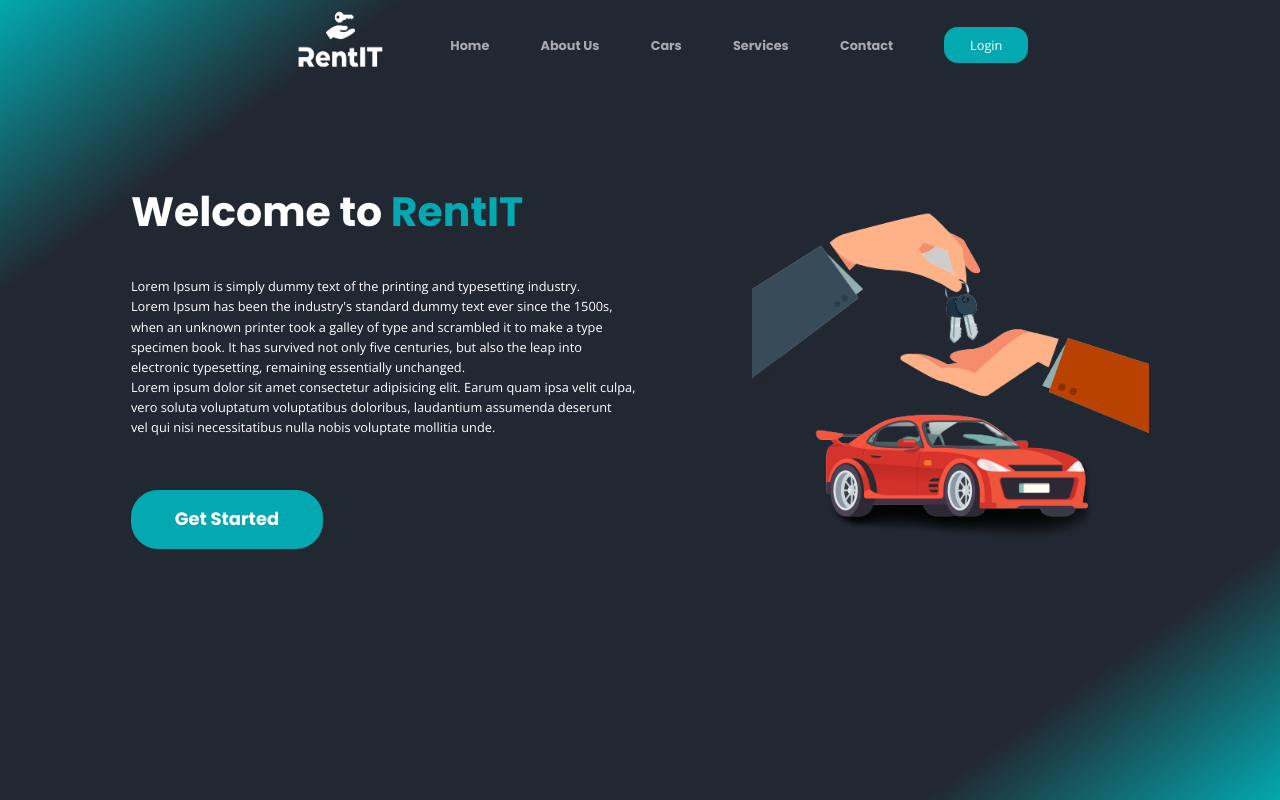
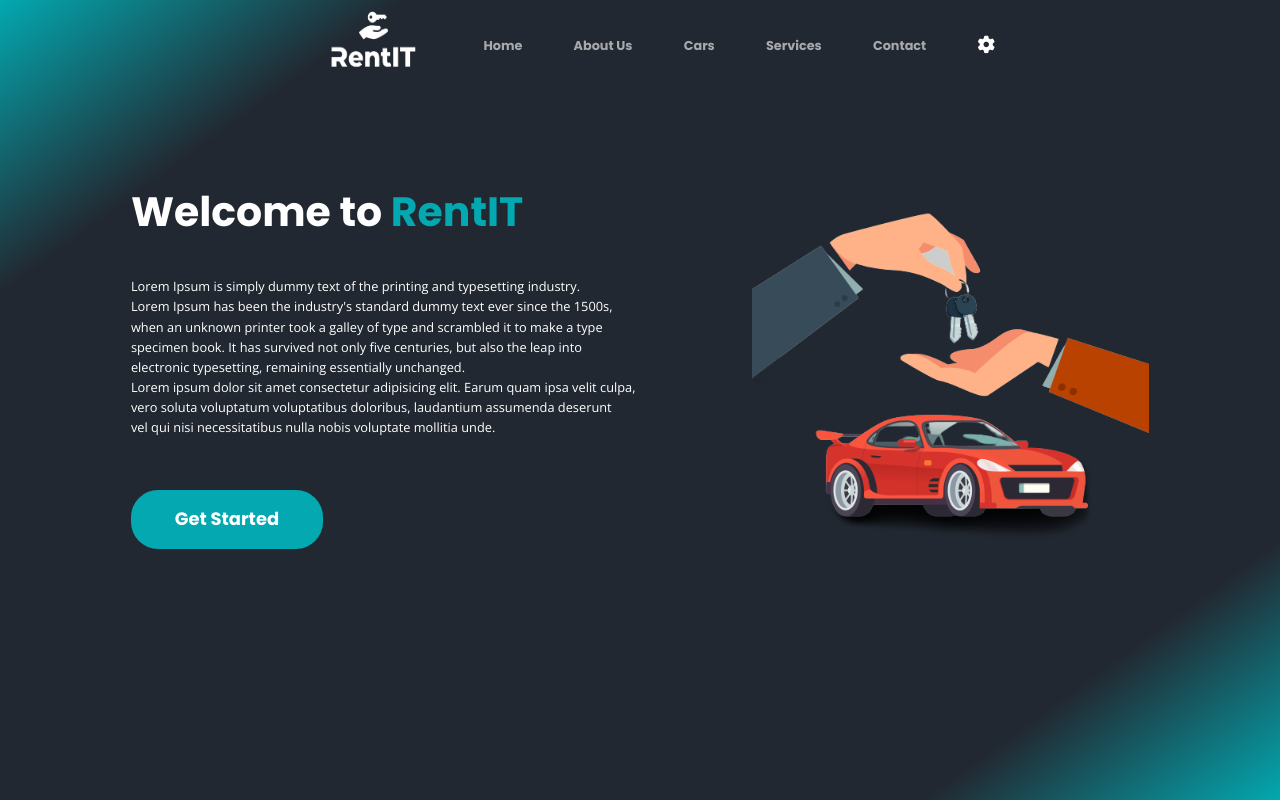
Before and after one commit to shahvansh7781/RentIt_fullstack, a React (Create React App) app in the folder frontend/: page / in a window 1280 px wide. Built offline with nearby package versions, Linux system fonts and the light colour scheme.

Commit message:
Navbar Authenticated

```diff
--- a/frontend/src/Components/Login/MainContainer.js
+++ b/frontend/src/Components/Login/MainContainer.js
@@ -5,7 +5,8 @@ import { motion } from "framer-motion";
 import { useState } from "react";
 import "./Main.css";
 import { Link } from "react-router-dom";
-import { useDispatch } from "react-redux";
+import { useNavigate } from "react-router-dom";
+import { useSelector, useDispatch } from "react-redux";
 import { login, register } from "../../Actions/userActions";
 
 // import image-1 logo or jpg
@@ -120,7 +121,9 @@ export const MainContainer = ({
   //     setPwd('');
   //     setSuccess(true);
   // }
+  let navigate = useNavigate();
   const dispatch = useDispatch();
+  const { isAuthenticated } = useSelector((state) => state.user);
   const [loginDetails, setloginDetails] = useState({
     loginEmail: "",
     loginPassword: "",
@@ -130,6 +133,9 @@ export const MainContainer = ({
     dispatch(login(loginDetails.loginEmail, loginDetails.loginPassword));
   };
 
+  if (isAuthenticated) {
+    navigate("/home");
+  }
   const [registerDetails, setregisterDetails] = useState({
     registerName: "",
     registerEmail: "",
--- a/frontend/src/Components/Navbar/Navbar.css
+++ b/frontend/src/Components/Navbar/Navbar.css
@@ -29,3 +29,6 @@ ul > li{
 .nav-links:hover{
     color: white;
 }
+.fa-cog {
+    color: white
+  }
--- a/frontend/src/Components/Navbar/Navbar.jsx
+++ b/frontend/src/Components/Navbar/Navbar.jsx
@@ -1,21 +1,99 @@
-import React from 'react'
-import { NavLink } from 'react-router-dom'
-import './Navbar.css'
-import logo from "../../images/logo.png"
+import React from "react";
+import { NavLink } from "react-router-dom";
+import Dropdown from "react-bootstrap/Dropdown";
+import DropdownButton from "react-bootstrap/DropdownButton";
+import "./Navbar.css";
+import logo from "../../images/logo.png";
+import { useSelector } from "react-redux";
 const Navbar = () => {
+  const { isAuthenticated } = useSelector((state) => state.user);
+  const { user } = useSelector((state) => state.user)
   return (
     <>
-    <ul style={{marginBottom:0}}>
-        <li><img src={logo} alt="" srcset="" className='logo-img'/></li>
-        <li> <NavLink className="nav-links" to="/home">Home</NavLink> </li>
-        <li> <NavLink className="nav-links" to="/about">About Us</NavLink> </li>
-        <li> <NavLink className="nav-links" to="/cars">Cars</NavLink> </li>
-        <li> <NavLink className="nav-links" to="/services">Services</NavLink> </li>
-        <li> <NavLink className="nav-links" to="/contact">Contact</NavLink> </li>
-        <li> <NavLink  className="nav-btn"to="/login">Login</NavLink> </li>
-    </ul>
+      {isAuthenticated ? (
+        <ul style={{ marginBottom: 0 }}>
+          <li>
+            <NavLink to="/">
+              <img src={logo} alt="" srcset="" className="logo-img" />
+            </NavLink>
+          </li>
+          <li>
+            <NavLink className="nav-links" to="/home">
+              Home
+            </NavLink>
+          </li>
+          <li>
+            <NavLink className="nav-links" to="/about">
+              About Us
+            </NavLink>
+          </li>
+          <li>
+            <NavLink className="nav-links" to="/cars">
+              Cars
+            </NavLink>
+          </li>
+          <li>
+            <NavLink className="nav-links" to="/services">
+              Services
+            </NavLink>
+          </li>
+          <li>
+            <NavLink className="nav-links" to="/contact">
+              Contact
+            </NavLink>
+          </li>
+          <li>
+            <DropdownButton
+              id="dropdown-basic-button"
+              title={`Welcome ${user.name}`}
+            >
+              <Dropdown.Item href="#/action-1">My Profile</Dropdown.Item>
+              <Dropdown.Item href="#/action-2">My Bookings</Dropdown.Item>
+              <Dropdown.Item href="#/action-3">Logout</Dropdown.Item>
+            </DropdownButton>
+          </li>
+        </ul>
+      ) : (
+        <ul style={{ marginBottom: 0 }}>
+          <li>
+            <NavLink to="/">
+              <img src={logo} alt="" srcset="" className="logo-img" />
+            </NavLink>
+          </li>
+          <li>
+            <NavLink className="nav-links" to="/home">
+              Home
+            </NavLink>
+          </li>
+          <li>
+            <NavLink className="nav-links" to="/about">
+              About Us
+            </NavLink>
+          </li>
+          <li>
+            <NavLink className="nav-links" to="/cars">
+              Cars
+            </NavLink>
+          </li>
+          <li>
+            <NavLink className="nav-links" to="/services">
+              Services
+            </NavLink>
+          </li>
+          <li>
+            <NavLink className="nav-links" to="/contact">
+              Contact
+            </NavLink>
+          </li>
+          <li>
+            <NavLink to="/login">
+              <i class="fa-solid fa-user fa-lg fa-cog"></i>
+            </NavLink>
+          </li>
+        </ul>
+      )}
     </>
-  )
-}
+  );
+};
 
 export default Navbar;
--- a/frontend/src/Reducers/UserReducer.js
+++ b/frontend/src/Reducers/UserReducer.js
@@ -1,5 +1,8 @@
 import { createReducer } from "@reduxjs/toolkit";
-const initialState = {};
+const initialState = {
+  isAuthenticated:false,
+  user:null
+};
 
 export const userReducer = createReducer(initialState, {
   loginRequest: (state) => {
```
